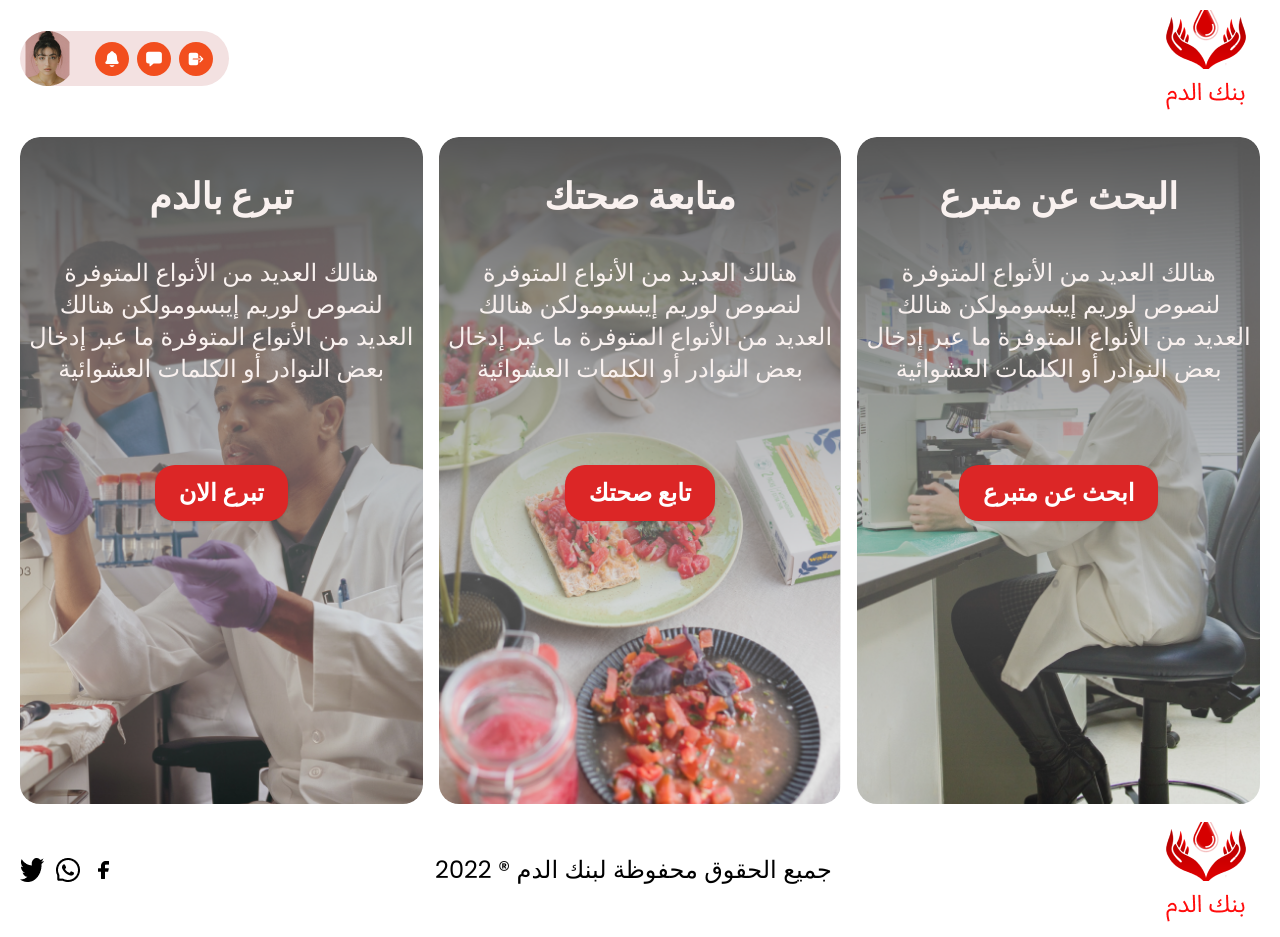
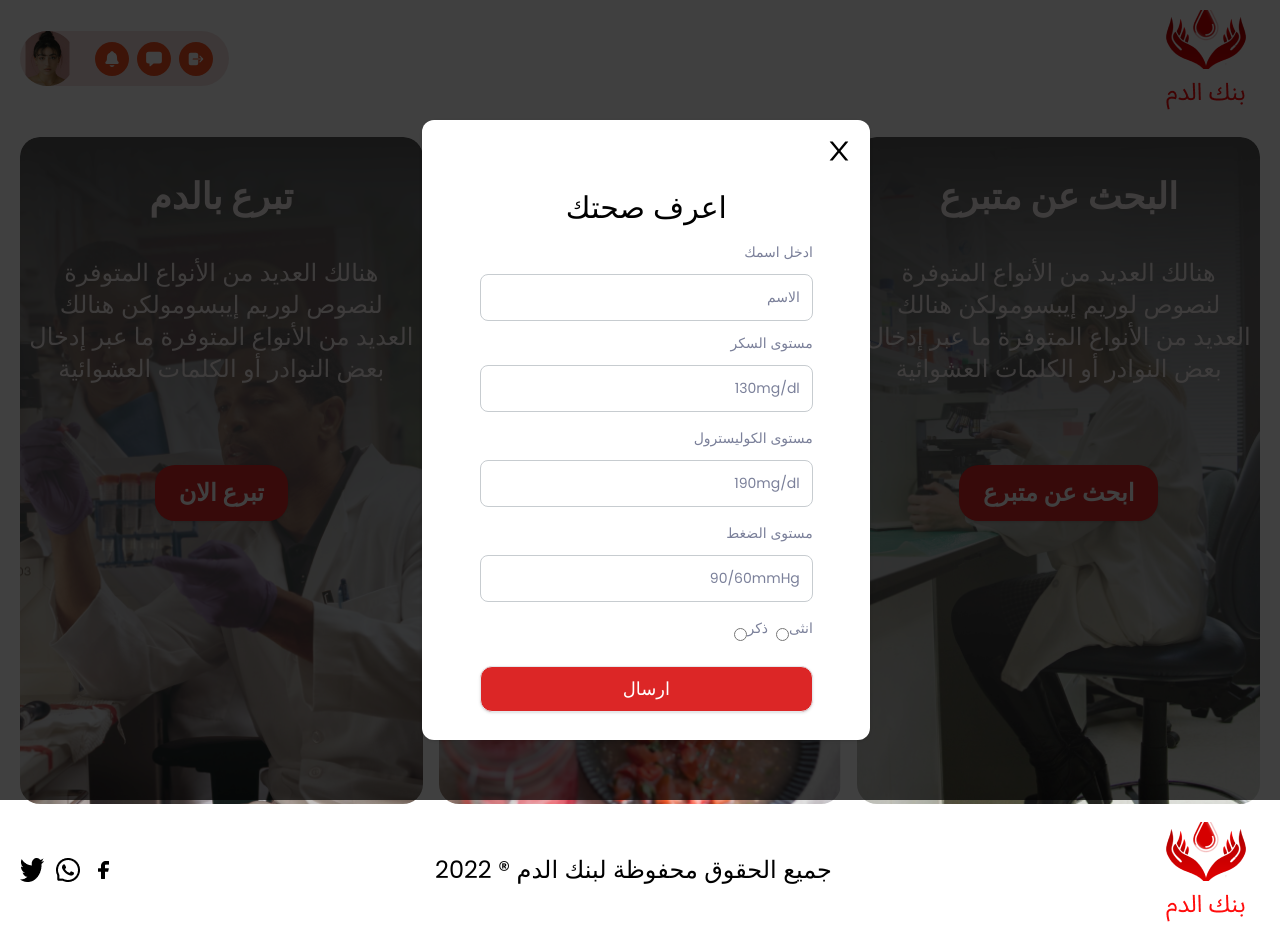
Before and after one commit to 1FaresKhalil/bloodBank, a React (Create React App) app in the folder Frontend/: page /home in a window 1280 px wide. Built offline with nearby package versions, Linux system fonts and the light colour scheme.

Commit message:
Analysis

```diff
--- /dev/null
+++ b/Frontend/src/Components/Layouts/HomeModal.js
@@ -0,0 +1,221 @@
+import { useEffect, useState } from "react";
+import Modal from "../UI/Modal";
+import { AiOutlineClose } from "react-icons/ai";
+import Input from "../UI/Input";
+import AOS from "aos";
+import "aos/dist/aos.css";
+import useInput from "../../hooks/useInput";
+
+function HomeModal() {
+  const [showModal, setShowModal] = useState(false);
+  const [cholestrolMessage, setCholestrolMessage] = useState("");
+  const [bloodPressureMessage, setBloodPressureMessage] = useState("");
+  const [bloodSugarMessage, setBloodSugarMessage] = useState("");
+  const notEmpty = (value) => value.trim() !== "";
+  const {
+    value: bloodPressureValue,
+    isValid: bloodPressureIsValid,
+    hasError: bloodPressureHasError,
+    valueChangeHandler: bloodPressureChangeHandler,
+    inputBlurHandler: bloodPressureBlurHandler,
+    reset: resetBloodPressure,
+  } = useInput(notEmpty);
+  const {
+    value: bloodSugarValue,
+    isValid: bloodSugarIsValid,
+    hasError: bloodSugarHasError,
+    valueChangeHandler: bloodSugarChangeHandler,
+    inputBlurHandler: bloodSugarBlurHandler,
+    reset: resetBloodSugar,
+  } = useInput(notEmpty);
+  const {
+    value: cholestrolValue,
+    isValid: cholestrolIsValid,
+    hasError: cholestrolHasError,
+    valueChangeHandler: cholestrolChangeHandler,
+    inputBlurHandler: cholestrolBlurHandler,
+    reset: resetCholestrol,
+  } = useInput(notEmpty);
+  const {
+    value: firstNameValue,
+    isValid: firstNameIsValid,
+    hasError: firstNameHasError,
+    valueChangeHandler: firstNameChangeHandler,
+    inputBlurHandler: firstNameBlurHandler,
+    reset: resetFirstName,
+  } = useInput(notEmpty);
+  let formIsValid = false;
+
+  if (bloodPressureIsValid && bloodSugarIsValid && cholestrolIsValid) {
+    formIsValid = true;
+  }
+
+  useEffect(() => {
+    setTimeout(() => {
+      setShowModal(true);
+    }, 1500);
+    AOS.init({
+      duration: 2000,
+      once: true,
+    });
+  }, []);
+
+  const handleHealth = (e) => {
+    e.preventDefault();
+    if (cholestrolValue < 200) {
+      setCholestrolMessage("Your Cholestrol Level is Normal");
+    } else if (cholestrolValue > 200 && cholestrolValue < 239) {
+      setCholestrolMessage("Your Cholestrol Level is Border High");
+    } else {
+      setCholestrolMessage("Your Cholestrol Level is High");
+    }
+
+    if (bloodSugarValue < 140) {
+      setBloodSugarMessage("Your Blood Sugar Level is Normal");
+    } else if (bloodSugarValue > 140 && bloodSugarValue < 199) {
+      setBloodSugarMessage("Your Blood Sugar Level is Prediabetes");
+    } else {
+      setBloodSugarMessage("Your Blood Sugar Level is Diabetes");
+    }
+
+    bloodPressureValue
+      .split("/")
+      .trim()
+      .map((element, index) => {
+        console.log(element[0]);
+      });
+    if (!formIsValid) {
+      return;
+    }
+    resetBloodPressure();
+    resetBloodSugar();
+    resetCholestrol();
+    resetFirstName();
+  };
+
+  return (
+    <div data-aos="fade-up">
+      {showModal && (
+        <Modal
+          onClose={() => {
+            setShowModal(!showModal);
+          }}
+        >
+          <div>
+            <AiOutlineClose
+              onClick={() => setShowModal(!showModal)}
+              className="cursor-pointer text-3xl font-bold"
+            />
+          </div>
+          <div className="xl:max-w-[1200px] mx-auto  mt-6 xl:pb-0 ">
+            <div className="basis-[92%] lg:basis-1/2">
+              <form className="w-4/5 mx-auto" onSubmit={handleHealth}>
+                <h1 className="text-center text-3xl mb-4">اعرف صحتك</h1>
+                <div className="flex flex-col mb-3">
+                  <Input
+                    validtion={!firstNameHasError}
+                    onChange={firstNameChangeHandler}
+                    onBlur={firstNameBlurHandler}
+                    label="ادخل اسمك"
+                    input={{
+                      value: firstNameValue,
+                      placeholder: "الاسم",
+                      id: "name",
+                      type: "text",
+                      name: "name",
+                    }}
+                  />
+                </div>
+                <div className="flex flex-col mb-4">
+                  <Input
+                    validtion={!bloodSugarHasError}
+                    onChange={bloodSugarChangeHandler}
+                    onBlur={bloodSugarBlurHandler}
+                    label="مستوى السكر"
+                    input={{
+                      value: bloodSugarValue,
+                      placeholder: "130mg/dl",
+                      id: "bloodSugar",
+                      type: "number",
+                      name: "bloodSugar",
+                    }}
+                  />
+                  <div>
+                    <p>{bloodSugarMessage}</p>
+                  </div>
+                </div>
+                <div className="flex flex-col mb-4">
+                  <Input
+                    validtion={!cholestrolHasError}
+                    onChange={cholestrolChangeHandler}
+                    onBlur={cholestrolBlurHandler}
+                    label="مستوى الكوليسترول"
+                    input={{
+                      value: cholestrolValue,
+                      placeholder: "190mg/dl",
+                      id: "cholestrol",
+                      type: "number",
+                      name: "cholestrol",
+                    }}
+                  />
+                  <div>
+                    <p>{cholestrolMessage}</p>
+                  </div>
+                </div>
+                <div className="flex flex-col mb-4">
+                  <Input
+                    validtion={!bloodPressureHasError}
+                    onChange={bloodPressureChangeHandler}
+                    onBlur={bloodPressureBlurHandler}
+                    label="مستوى الضغط"
+                    input={{
+                      value: bloodPressureValue,
+                      placeholder: "90/60mmHg",
+                      id: "bloodPressure",
+                      type: "text",
+                      name: "bloodPressure",
+                    }}
+                  />
+                  <div>
+                    <p>{bloodPressureMessage}</p>
+                  </div>
+                </div>
+                <div className="flex mb-4 items-center gender">
+                  <Input
+                    label="انثى"
+                    input={{
+                      id: "female",
+                      type: "radio",
+                      name: "gender",
+                    }}
+                  />
+
+                  <Input
+                    label="ذكر"
+                    input={{
+                      id: "male",
+                      type: "radio",
+                      name: "gender",
+                    }}
+                  />
+                </div>
+                <button
+                  // disabled={!formIsValid}
+                  type="submit"
+                  className="contained-btn w-full disabled:opacity-50"
+                >
+                  ارسال{" "}
+                </button>
+              </form>
+            </div>
+            {/* <div className="hidden lg:block">
+        <img className="h-full" src={SignImg} alt="sign-img" />
+      </div> */}
+          </div>
+        </Modal>
+      )}
+    </div>
+  );
+}
+
+export default HomeModal;
--- a/Frontend/src/Components/Pages/Home.js
+++ b/Frontend/src/Components/Pages/Home.js
@@ -1,5 +1,6 @@
 import React from "react";
 import HomeContent from "../Layouts/HomeContent";
+import HomeModal from "../Layouts/HomeModal";
 import Footer from "../UI/Footer";
 import Navbar from "../UI/Navbar";
 
@@ -7,6 +8,7 @@ const Home = () => {
   return (
     <div className="h-screen">
       <Navbar />
+      <HomeModal />
       <HomeContent />
       <Footer />
     </div>
--- a/Frontend/src/Components/UI/Input.js
+++ b/Frontend/src/Components/UI/Input.js
@@ -9,6 +9,8 @@ const Input = (props) => {
           props.validtion === false
             ? "text-red-500 after:content-['*'] after:ml-0.5 after:text-red-500"
             : "text-[#7B809A]"
+        } ${props.label === "ذكر" ? "pb-0 mr-2" : "pb-[11px] mr-0"} ${
+          props.label === "انثى" ? "pb-0" : "pb-[11px]"
         }`}
         htmlFor={props.input.id}
       >
--- a/Frontend/src/Components/UI/Modal.js
+++ b/Frontend/src/Components/UI/Modal.js
@@ -12,7 +12,7 @@ const Backdrop = (props) => {
 const ModalOverlay = (props) => {
   return (
     <div>
-      <div className="fixed top-[20vh] md:top-[15vh] left-[5%] md:left-[12%] lg:left-[25%] xl:left-[33%]  w-[90%] md:w-[75%] lg:w-[50%] xl:w-[35%] bg-white p-4 rounded-xl shadow z-30">
+      <div className="fixed top-[20vh] md:top-[15vh] left-[5%] md:left-[12%] lg:left-[25%] xl:left-[33%]  w-[90%] md:w-[75%] lg:w-[50%] xl:w-[35%] bg-white p-4 pb-7 rounded-xl shadow z-30">
         {" "}
         {props.children}
       </div>
```
